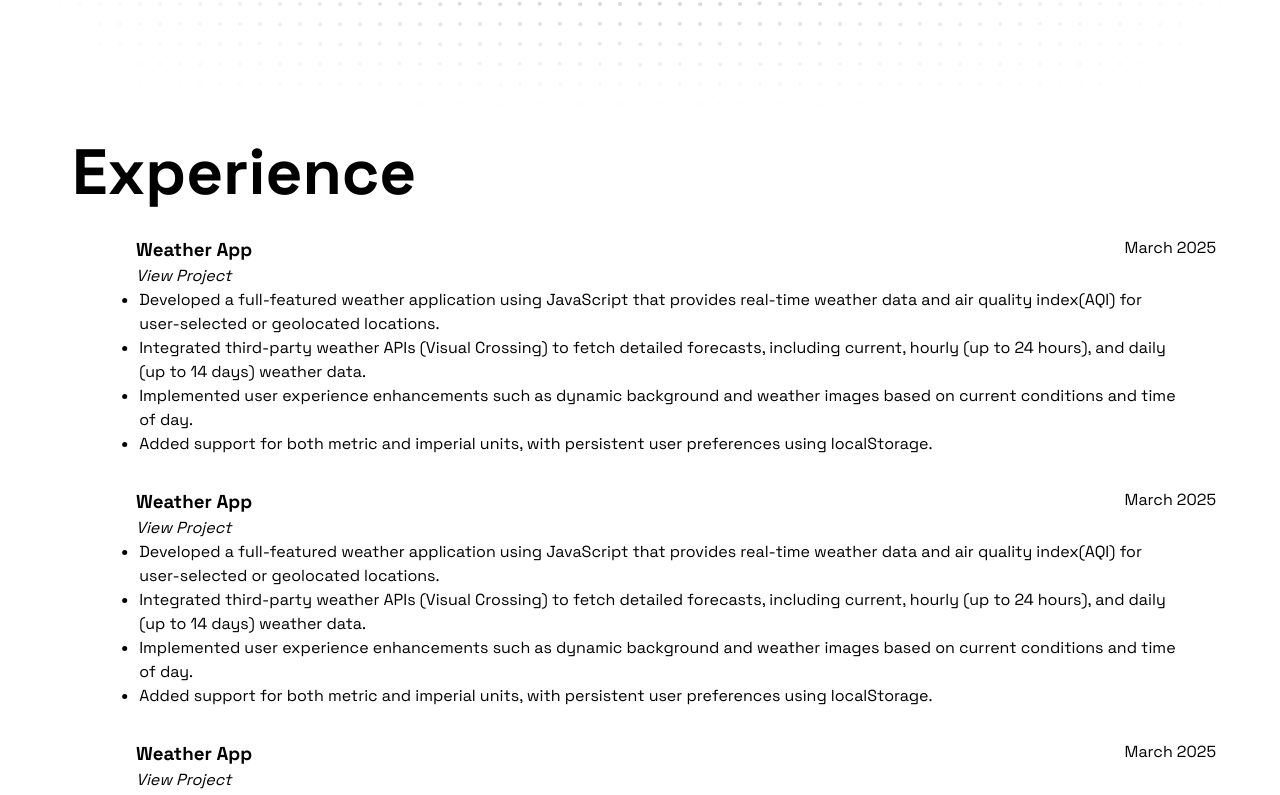
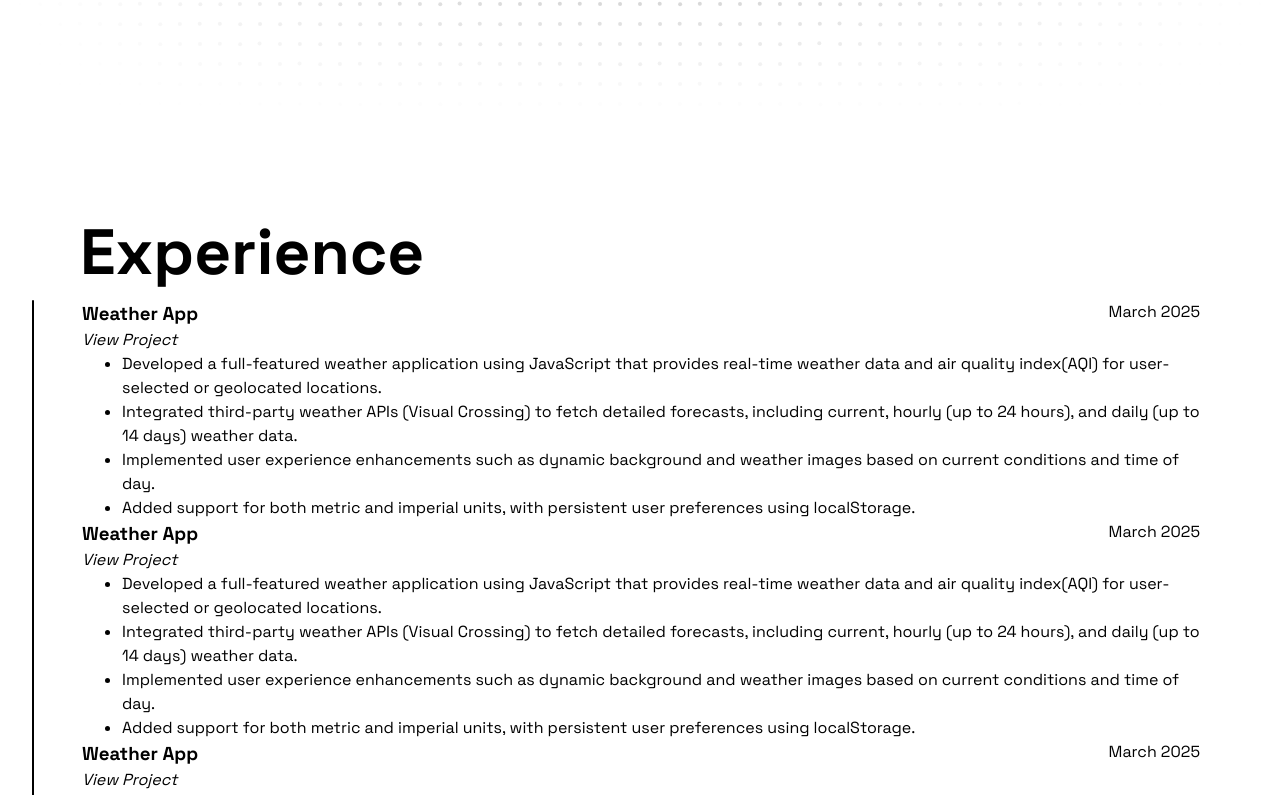
Before and after one commit to yogi1308/portfolio-v1, a React (Vite) app: page / in a window 1280 px wide. Shown: the part 676-1471 px from the top of the page. Built offline with nearby package versions, Linux system fonts and the light colour scheme.

Commit message:
added a project scroll indicator

```diff
--- a/src/App.css
+++ b/src/App.css
@@ -17,7 +17,7 @@ a {
   justify-content: space-between;
 }
 
-.section-margin {margin: 3rem;}
+.section-margin {margin: 5rem;}
 
 .small-font {font-size: 0.7rem;}
 
@@ -34,3 +34,18 @@ a {
 .cursor {cursor: pointer;}
 
 .align-center {align-items: center;}
+
+.shine {
+  position: relative;
+  background-clip: text;
+  color: transparent;
+  background-image: linear-gradient(90deg, #60a5fa, #93c5fd, #60a5fa);
+  background-size: 200%;
+  animation: shine 2s linear infinite;
+}
+
+@keyframes shine {
+  to {
+    background-position: 200% center;
+  }
+}
--- a/src/sections/hero/hero-components/HeroBG.jsx
+++ b/src/sections/hero/hero-components/HeroBG.jsx
@@ -229,7 +229,7 @@
 
 
 
-import React, { useRef, useEffect } from "react";
+import { useRef, useEffect } from "react";
 
 export default function DotBackground({
   spacing = 20,
@@ -270,13 +270,14 @@ export default function DotBackground({
 
     const buildPoints = () => {
       pointsRef.current = [];
-      const cols = Math.ceil(width / spacing) + 1;
-      const rows = Math.ceil(height / spacing) + 1;
+      const cols = Math.ceil(width / spacing);
+      const rows = Math.ceil(height / spacing);
 
-      for (let y = 0; y < rows; y++) {
-        for (let x = 0; x < cols; x++) {
+      for (let y = 0; y <= rows; y++) {
+  for (let x = 0; x <= cols; x++) {
     const px = x * spacing;
     const py = y * spacing;
+    if (px <= width && py <= height) {
       pointsRef.current.push({
         x: px,
         y: py,
@@ -288,6 +289,8 @@ export default function DotBackground({
       });
     }
   }
+}
+
     };
 
     const dsq = (ax, ay, bx, by) => {
@@ -344,6 +347,8 @@ export default function DotBackground({
       ctx.fillStyle = dotColor;
       for (let i = 0; i < pts.length; i++) {
         const p = pts[i];
+
+        if (p.x < 0 || p.y < 0 || p.x > width || p.y > height) continue;
 
         // Normalize coordinates to a [0, 1] range.
         const nx = p.x / width;
--- a/src/sections/projects/Projects.jsx
+++ b/src/sections/projects/Projects.jsx
@@ -1,19 +1,25 @@
+import { useRef } from "react"
 import styles from './project.module.css'
-import {projectsContent} from "./project-section-content"
+import { projectsContent } from "./project-section-content"
 import ProjectsCards from "./project-components/Project-cards"
+import ProjectScrollIndicator from "./project-components/ProjectScrollIndicator"
 
 export default function Projects() {
-    return(
-        <div className={`${styles.projectSection} section-margin`} >
-            <div className={`progress-container`}>
-                <div className={`${styles.progressBar}`} id="myBar"></div>
+  const sectionRef = useRef(null)
+
+  return (
+    <div ref={sectionRef} className={`${styles.projectSection} section-margin`}>
+        <h2 className="section-header">Experience</h2>
+        <div className={`${styles.progressAndCardsContainer} `}>
+            <div className={`${styles.progressContainer} `}>
+                <ProjectScrollIndicator sectionRef={sectionRef} />
             </div>
-            <div>
-                <h2 className={` section-header`} >Experience</h2>
+            <div className={`${styles.projectCardsContainer} `}>
                 {projectsContent.map((project, index) => (
-                    <ProjectsCards key={index} project={project}/>
+                  <ProjectsCards key={index} project={project} />
                 ))}
             </div>
         </div>
-    )
+    </div>
+  )
 }
--- /dev/null
+++ b/src/sections/projects/project-components/ProjectScrollIndicator.jsx
@@ -0,0 +1,32 @@
+import { useEffect, useState } from "react"
+import styles from "./scroll-indicator.module.css"
+
+export default function ProjectScrollIndicator({ sectionRef }) {
+  const [progress, setProgress] = useState(0)
+
+  useEffect(() => {
+    const handleScroll = () => {
+      const section = sectionRef.current
+      if (!section) return
+
+      const rect = section.getBoundingClientRect()
+      const total = rect.height - window.innerHeight
+      const scrolled = Math.min(Math.max(-rect.top, 0), total)
+      setProgress(total > 0 ? scrolled / total : 0)
+    }
+
+    window.addEventListener("scroll", handleScroll, { passive: true })
+    handleScroll() // run once on mount
+
+    return () => window.removeEventListener("scroll", handleScroll)
+  }, [sectionRef])
+
+  return (
+    <div className={styles.scrollTrack}>
+      <div
+        className={styles.scrollThumb}
+        style={{ height: `${progress * 100}%` }}
+      />
+    </div>
+  )
+}
--- a/src/sections/projects/project-components/project-card.module.css
+++ b/src/sections/projects/project-components/project-card.module.css
@@ -1,9 +1,15 @@
-.card {
-    padding: 1rem;
-    margin-left: 3rem;
+.scrollTrack {
+  position: sticky;
+  top: 5rem;
+  height: 80vh;
+  width: 6px;
+  background-color: #444;
+  border-radius: 4px;
 }
 
-li {
-    position: relative;
-    transform: translateX(-2.3rem);
+.scrollThumb {
+  width: 100%;
+  background-color: #4da3ff;
+  border-radius: 4px;
+  transition: height 0.2s ease;
 }
--- /dev/null
+++ b/src/sections/projects/project-components/scroll-indicator.module.css
@@ -0,0 +1,16 @@
+.scrollTrack {
+  position: sticky;
+  top: 5rem;            /* distance from top of viewport */
+  min-height: 100%;         /* visible height */
+  width: 2px;           /* thickness of bar */
+  background-color: black;
+  border-radius: 4px;
+  height: 100%;
+}
+
+.scrollThumb {
+  width: 100%;
+  background-color: #4da3ff;
+  border-radius: 4px;
+  transition: height 0.2s ease;
+}
--- a/src/sections/projects/project-section-content.js
+++ b/src/sections/projects/project-section-content.js
@@ -1,9 +1,12 @@
+import weatherAppThmbnail from '../../assets/images/weather-app-thumbnail.png'
+
 export let projectsContent = [
     {
         name: "Weather App",
         projectLink: "https://yogi1308.github.io/weather-app",
         time: "March 2025",
         type: "Personal Project",
+        thumbnail: weatherAppThmbnail,
         projectDetails: [
             "Developed a full-featured weather application using JavaScript that provides real-time weather data and air quality index(AQI) for user-selected or geolocated locations.",
             "Integrated third-party weather APIs (Visual Crossing) to fetch detailed forecasts, including current, hourly (up to 24 hours), and daily (up to 14 days) weather data.",
@@ -16,6 +19,7 @@ export let projectsContent = [
         projectLink: "https://yogi1308.github.io/weather-app",
         time: "March 2025",
         type: "Personal Project",
+        thumbnail: weatherAppThmbnail,
         projectDetails: [
             "Developed a full-featured weather application using JavaScript that provides real-time weather data and air quality index(AQI) for user-selected or geolocated locations.",
             "Integrated third-party weather APIs (Visual Crossing) to fetch detailed forecasts, including current, hourly (up to 24 hours), and daily (up to 14 days) weather data.",
@@ -28,6 +32,7 @@ export let projectsContent = [
         projectLink: "https://yogi1308.github.io/weather-app",
         time: "March 2025",
         type: "Personal Project",
+        thumbnail: weatherAppThmbnail,
         projectDetails: [
             "Developed a full-featured weather application using JavaScript that provides real-time weather data and air quality index(AQI) for user-selected or geolocated locations.",
             "Integrated third-party weather APIs (Visual Crossing) to fetch detailed forecasts, including current, hourly (up to 24 hours), and daily (up to 14 days) weather data.",
@@ -40,6 +45,7 @@ export let projectsContent = [
         projectLink: "https://yogi1308.github.io/weather-app",
         time: "March 2025",
         type: "Personal Project",
+        thumbnail: weatherAppThmbnail,
         projectDetails: [
             "Developed a full-featured weather application using JavaScript that provides real-time weather data and air quality index(AQI) for user-selected or geolocated locations.",
             "Integrated third-party weather APIs (Visual Crossing) to fetch detailed forecasts, including current, hourly (up to 24 hours), and daily (up to 14 days) weather data.",
@@ -52,6 +58,7 @@ export let projectsContent = [
         projectLink: "https://yogi1308.github.io/weather-app",
         time: "March 2025",
         type: "Personal Project",
+        thumbnail: weatherAppThmbnail,
         projectDetails: [
             "Developed a full-featured weather application using JavaScript that provides real-time weather data and air quality index(AQI) for user-selected or geolocated locations.",
             "Integrated third-party weather APIs (Visual Crossing) to fetch detailed forecasts, including current, hourly (up to 24 hours), and daily (up to 14 days) weather data.",
@@ -64,6 +71,7 @@ export let projectsContent = [
         projectLink: "https://yogi1308.github.io/weather-app",
         time: "March 2025",
         type: "Personal Project",
+        thumbnail: weatherAppThmbnail,
         projectDetails: [
             "Developed a full-featured weather application using JavaScript that provides real-time weather data and air quality index(AQI) for user-selected or geolocated locations.",
             "Integrated third-party weather APIs (Visual Crossing) to fetch detailed forecasts, including current, hourly (up to 24 hours), and daily (up to 14 days) weather data.",
--- a/src/sections/projects/project.module.css
+++ b/src/sections/projects/project.module.css
@@ -1,20 +1,9 @@
-.projectSection {
-    display: flex;
-    gap: 1rem;
+.progressContainer {
     position: relative;
-    margin-top: 0rem;
+    transform: translateX(-3rem);
+    min-height: 100%;
 }
 
-.progressContainer {
-    width: 8px;
-    height: 100%;
-    background: #ccc;
-    position: sticky;
-    top: 0;
+.progressAndCardsContainer {
+    display: flex;
 }
-
-.progressBar {
-    height: 0%;
-    width: 8px;
-    background: #04AA6D;
-}
```
Lines whose indentation alone changed are shown as unchanged.
